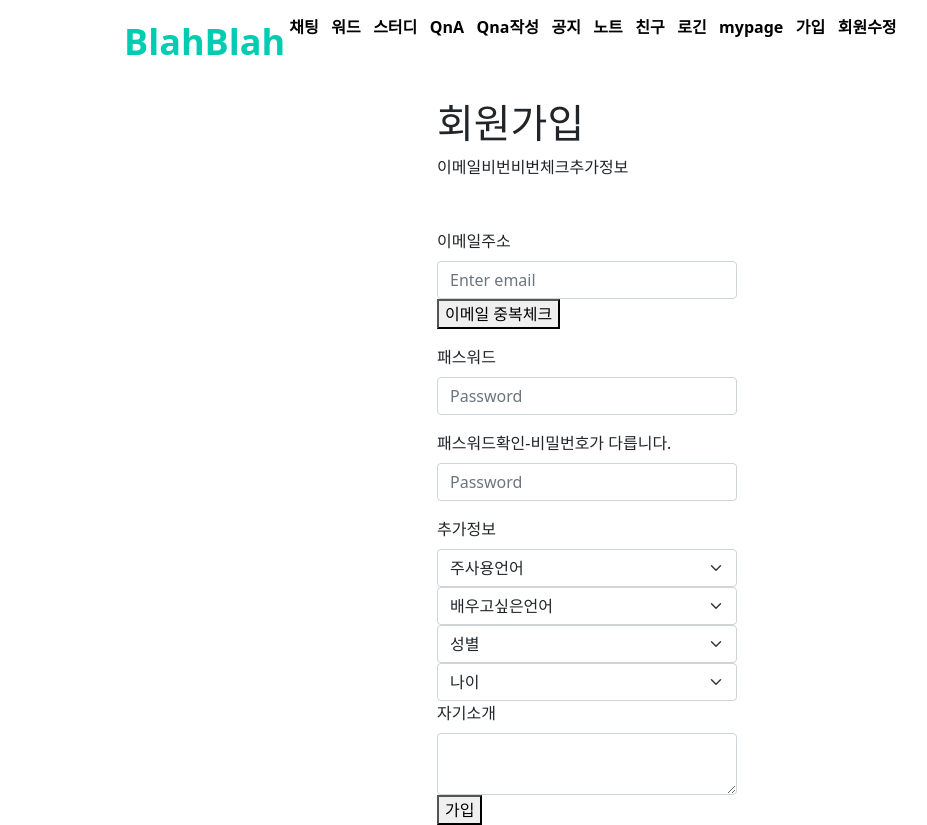
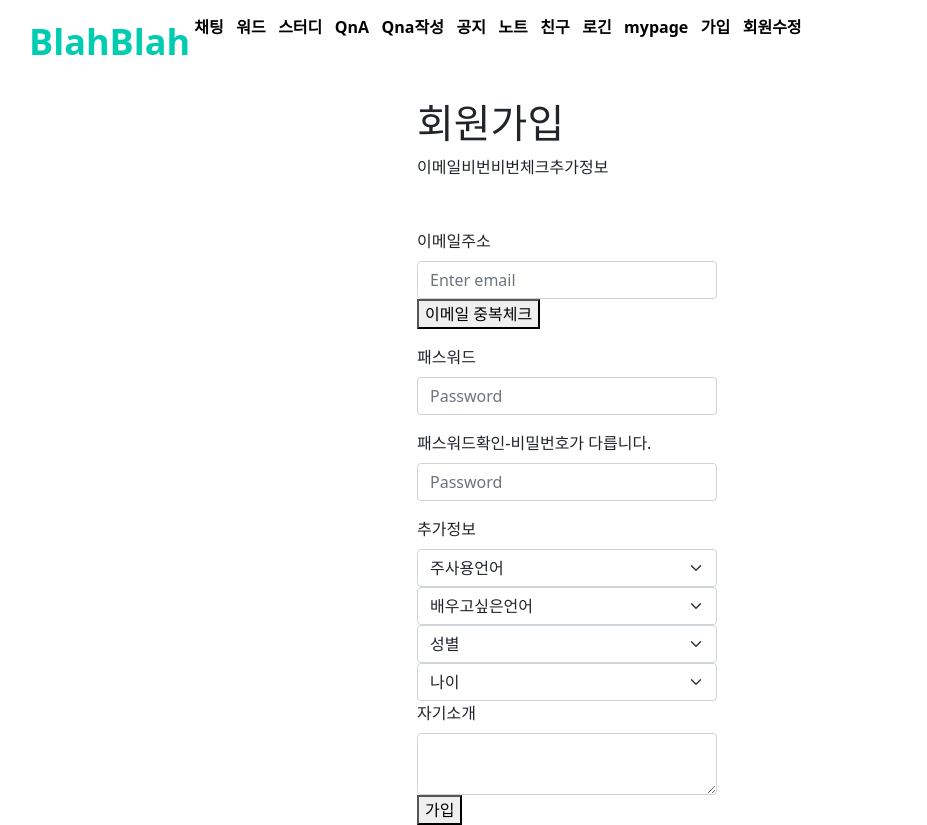
Before and after one commit to damwon/BlahBlah, a Next.js app in the folder FE/blahblah/: page /user/signup in a window 1280 px wide. Shown: the whole page, without its empty margins (53-980 px from the left). Built offline with nearby package versions, Linux system fonts and the light colour scheme.

Commit message:
feat:좌우여백

```diff
--- a/FE/blahblah/component/Layout.js
+++ b/FE/blahblah/component/Layout.js
@@ -5,14 +5,14 @@ export default function Layout( {children}){
   return <>
   <Container>
   <Row>
-    <Col sm={1} xs={1}></Col>
+    {/* <Col sm={1} xs={1}></Col> */}
     <Col><NavBar></NavBar></Col>
-    <Col sm={1} xs={1}></Col>
+    {/* <Col sm={1} xs={1}></Col> */}
   </Row>
   <Row>
-    <Col sm={1} xs={1}></Col>
+    {/* <Col sm={1} xs={1}></Col> */}
     <Col><div>{children}</div></Col>
-    <Col sm={1} xs={1}></Col>
+    {/* <Col sm={1} xs={1}></Col> */}
   </Row>
 </Container>
 
```
